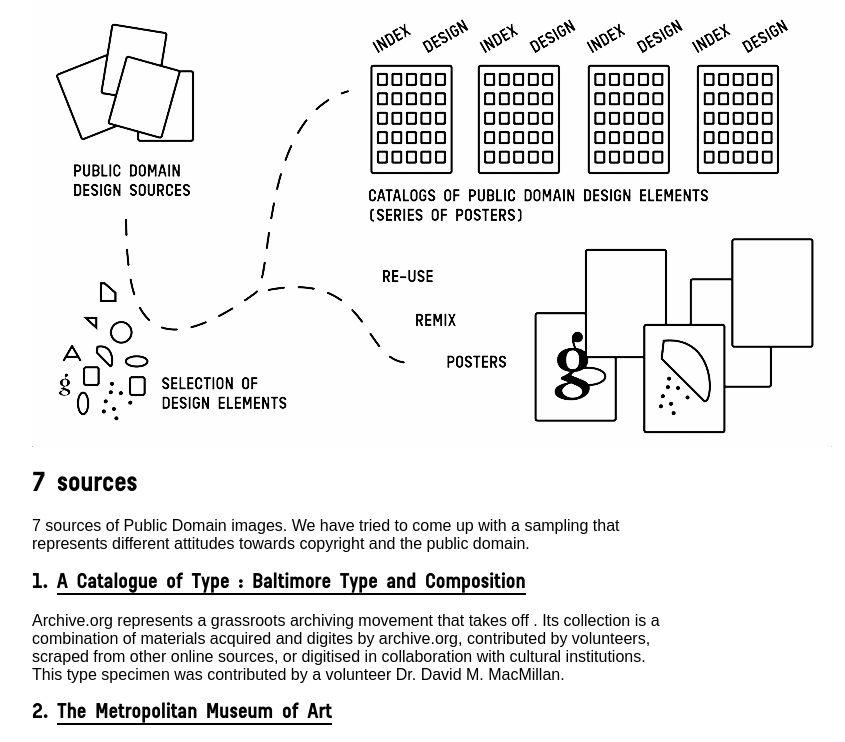
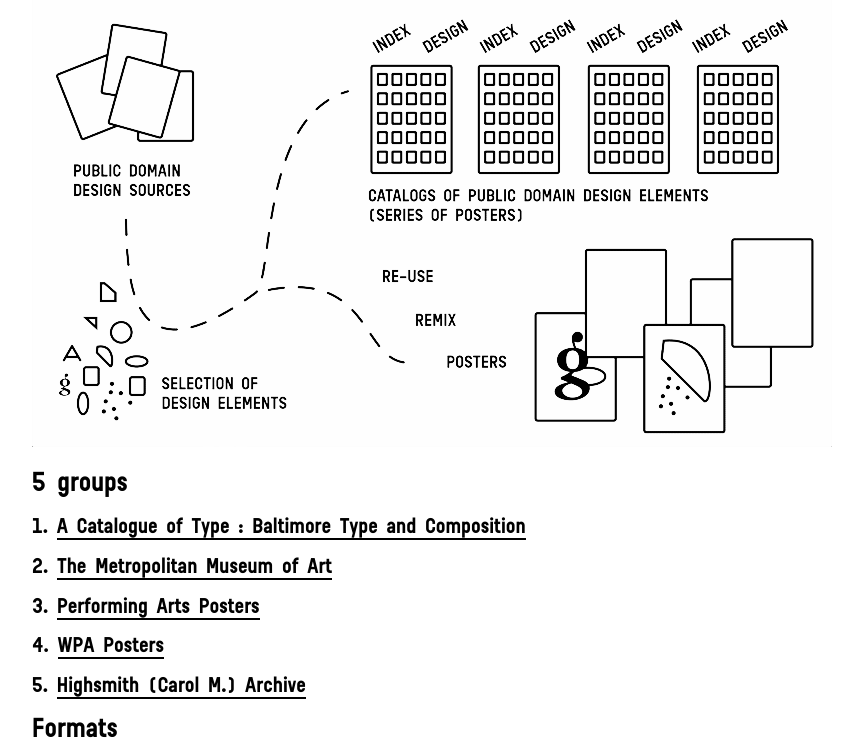
Before and after one commit to furter/public-domain, a plain HTML site: page index.html in a window 1280 px wide. Shown: the part 188-930 px from the top of the page, without its empty margins (288-1133 px from the left). Drawn offline with Linux system fonts and the light colour scheme.

Commit message:
formats and groups

```diff
--- a/index.html
+++ b/index.html
@@ -43,6 +43,20 @@
 
 <h1>Designing for the Public Domain</h1>
 <img src="workshop-still-bw.png" width="800" height="450" alt="Workshop Still Bw">
+
+<h2>5 groups</h2>
+<h3>1. <a target="_blank" href="https://archive.org/details/BaltimoreTypeCCCatalog1929">A Catalogue of Type : Baltimore Type and Composition</a></h3>
+
+<h3>2. <a target="_blank" href="http://www.metmuseum.org/art/collection">The Metropolitan Museum of Art</a></h3>
+
+<h3>3. <a target="_blank" href="http://www.loc.gov/pictures/collection/var/">Performing Arts Posters</a></h3>
+
+<h3>4. <a target="_blank" href="http://www.loc.gov/pictures/collection/wpapos/">WPA Posters</a></h3>
+
+<h3>5. <a target="_blank" href="https://www.loc.gov/collections/carol-m-highsmith/about-this-collection/">Highsmith (Carol M.) Archive</a></h3>
+
+<h2>Formats</h2>
+<p>SVGs and PNGs!</p>
 
 <h2>7 sources</h2>
 
```
